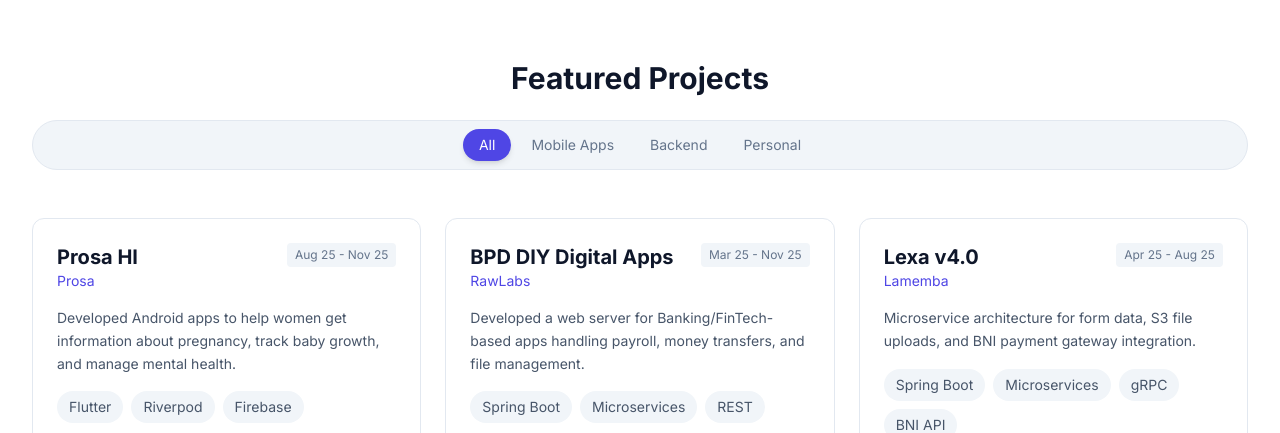
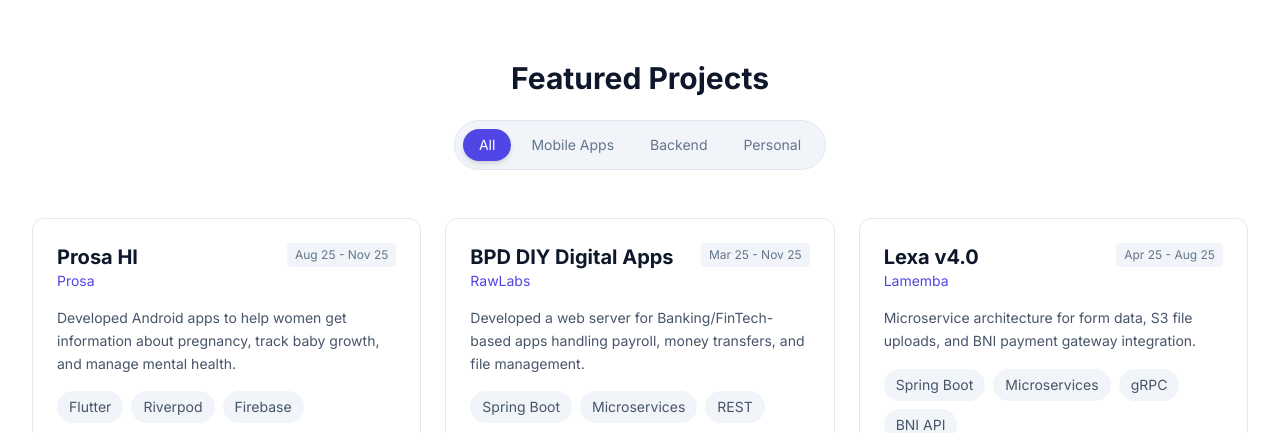
Before and after one commit to ariefzainuri96/portfolio, a plain HTML site: page index.html in a window 1280 px wide. Shown: the part 1280-1713 px from the top of the page. Drawn offline with nearby package versions, Linux system fonts and the light colour scheme.

Commit message:
chore: adjust the filter projects tab

```diff
--- a/index.html
+++ b/index.html
@@ -501,7 +501,7 @@
                     </h2>
 
                     <div
-                        class="flex items-center p-2 space-x-1 overflow-x-auto border rounded-full px1 flex-nowrap sm:justify-center no-scrollbar bg-slate-100 dark:bg-slate-800 border-slate-200 dark:border-slate-700"
+                        class="flex justify-start max-w-full p-2 mx-auto space-x-1 overflow-x-auto border rounded-full w-fit flex-nowrap sm:justify-center no-scrollbar bg-slate-100 dark:bg-slate-800 border-slate-200 dark:border-slate-700"
                     >
                         <button
                             onclick="filterProjects('all')"
```
